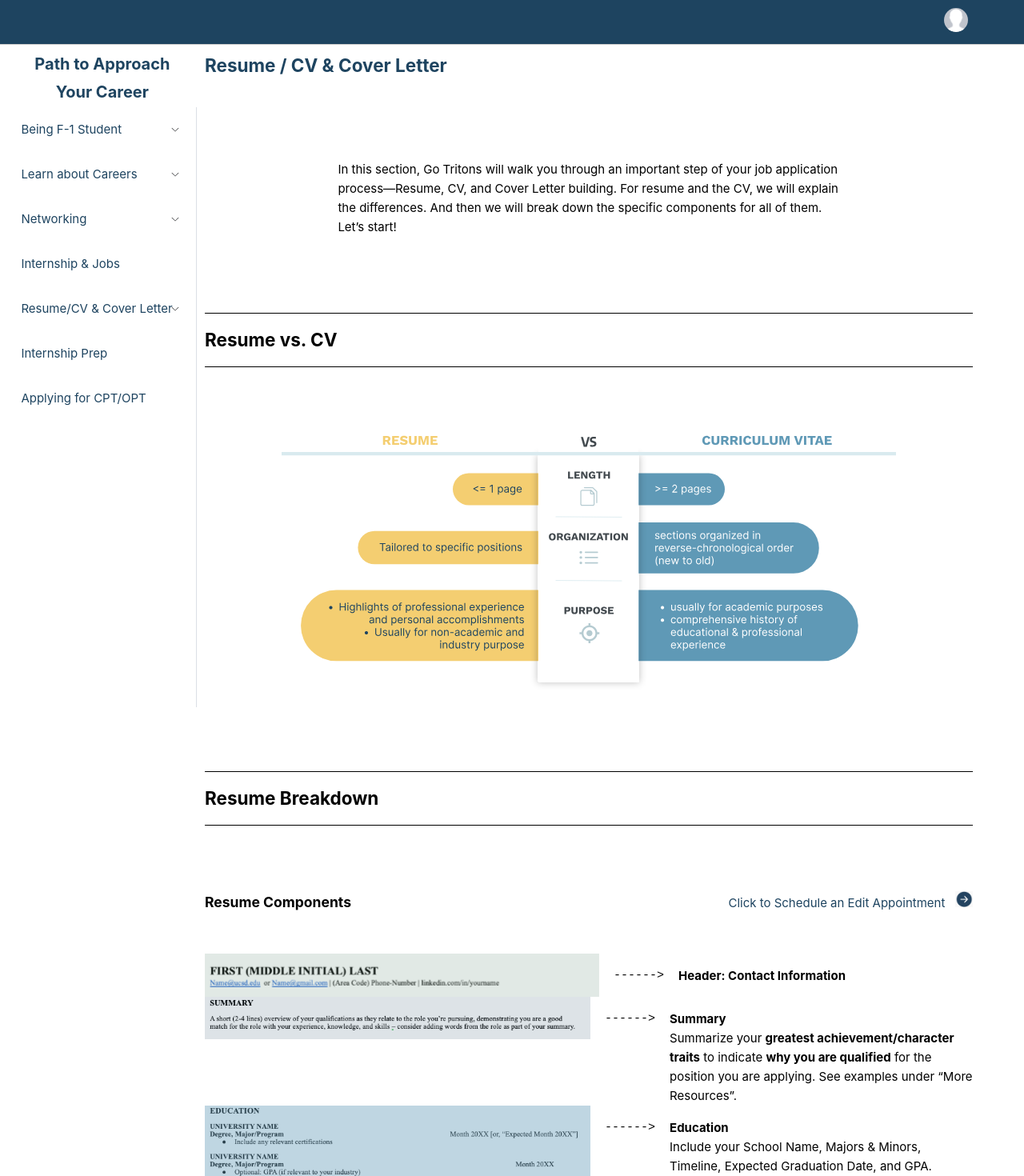
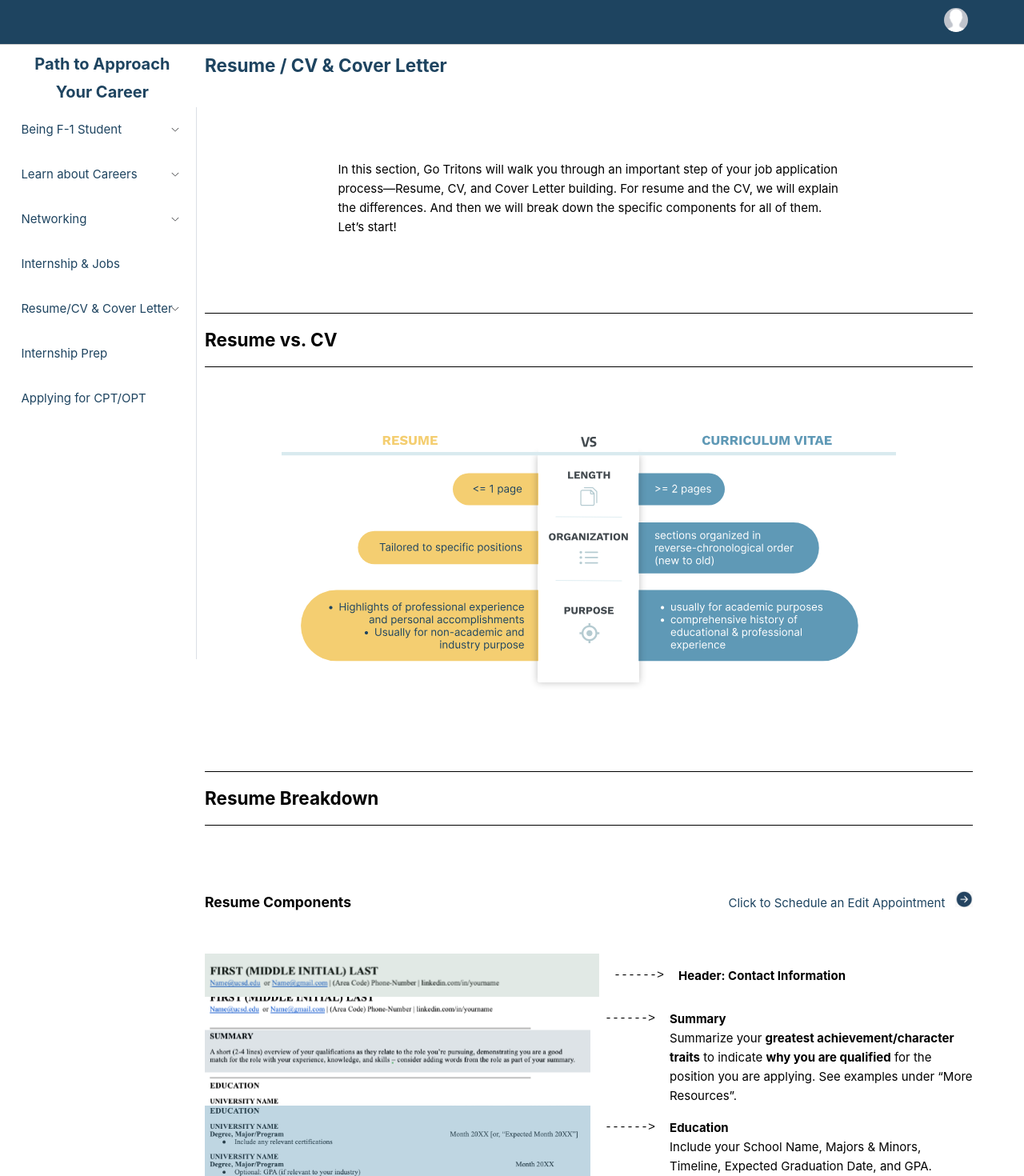
Before and after one commit to jiang718/GoalTritons, a Vue app in the folder vue/: page /resume in a window 1280 px wide. Shown: the top 1470 px of the page at 80% size. Built offline with nearby package versions, Linux system fonts and the light colour scheme.

Commit message:
Fixed overflow of aside

```diff
--- a/vue/src/components/Aside.vue
+++ b/vue/src/components/Aside.vue
@@ -4,7 +4,7 @@
       <h5 class="menu">Path to Approach</h5>
       <h5 class="menu">Your Career</h5>
       <el-menu
-          style="width: 100%; min-height: calc(100vh - 50px); max-width: 240px"
+          style="width: 240px; min-height: calc(100vh - 50px)"
           class="el-menu-vertical-demo"
           default-active="0"
           @open="handleOpen"
--- a/vue/src/layout/Layout.vue
+++ b/vue/src/layout/Layout.vue
@@ -39,11 +39,12 @@ export default {
 
 .wrapper__aside {
   position: fixed;
-  width: 34%;
+  width: 250px;
   margin-left: 0.5%;
   margin-right: 2%;
   margin-top: 5%;
-  overflow-y: hidden;
+  overflow-y: auto;
+  height: 760px;
 }
 
 .wrapper__body {
--- a/vue/src/views/Resume.vue
+++ b/vue/src/views/Resume.vue
@@ -41,7 +41,7 @@
         </div>
 
         <div class="resumecomp">
-          <img src="../assets/resumeSummary.svg" width="493px" height="53px" alt="summary">
+          <img src="../assets/resumeSummary.svg" width="493px" alt="summary">
           <pre>  ------>  </pre>
           <p><strong>Summary</strong><br>
             Summarize your <strong>greatest achievement/character traits</strong> to indicate <strong>why you are qualified</strong> for the position
@@ -126,7 +126,7 @@
 
       <div>
         <h3>Polish Your Resume</h3>
-        <p class="inlinePara">Now that you have built your Resume, let’s use some Action Verbs to show your skills! </p>
+        <p class="inlinePara" style="text-align: left; padding-left: 3.5vw;">Now that you have built your Resume, let’s use some Action Verbs to show your skills! </p>
         <div id="polishVerbs">
           <dl>
             <dt>Management<br>
```
